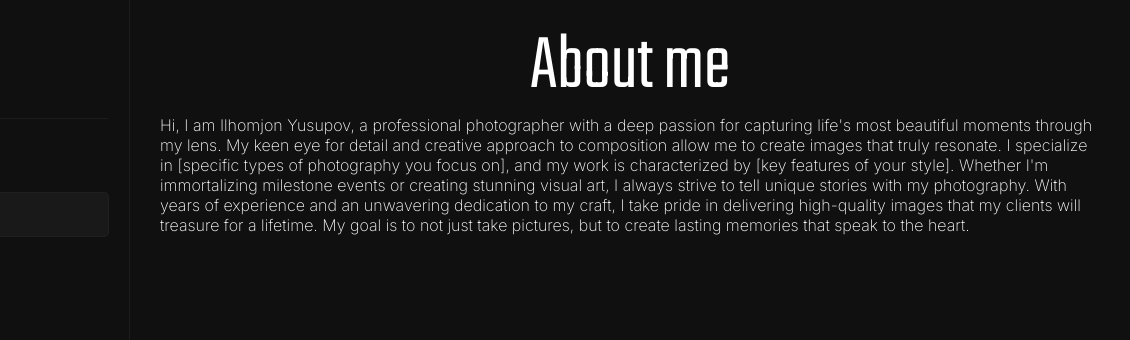
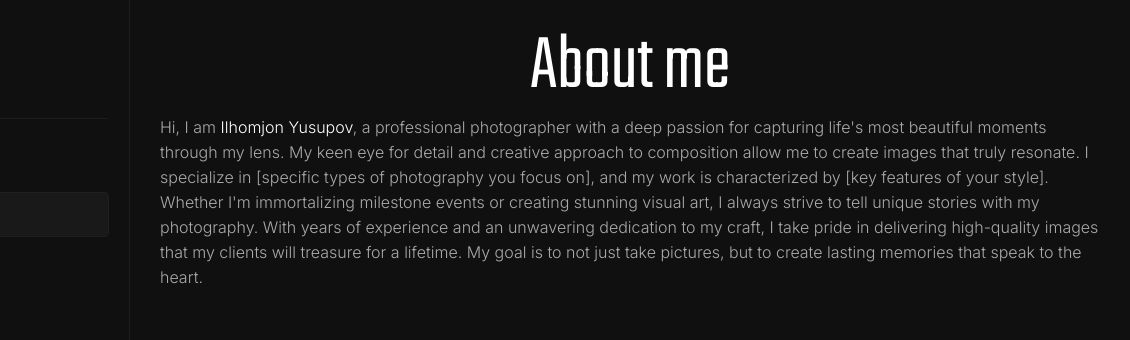
Before and after one commit to FESOO1/FESODI_PHOTO-STUDIO, a plain HTML site: page index.html in a window 1280 px wide. Both pictures are taken after a click on the link "About me". Shown: the top 340 px of the page, 150-1280 px from the left. Drawn offline with Linux system fonts and the light colour scheme; a web font is replaced by a local one.

Commit message:
Almost done.

```diff
--- a/index.html
+++ b/index.html
@@ -85,7 +85,7 @@
             <div class="pages about-page">
                 <div class="about-page-text">
                     <h1>About me</h1>
-                    <p>Hi, I am Ilhomjon Yusupov, a professional photographer with a deep passion for capturing life's most beautiful moments through my lens. My keen eye for detail and creative approach to composition allow me to create images that truly resonate. I specialize in [specific types of photography you focus on], and my work is characterized by [key features of your style]. Whether I'm immortalizing milestone events or creating stunning visual art, I always strive to tell unique stories with my photography. With years of experience and an unwavering dedication to my craft, I take pride in delivering high-quality images that my clients will treasure for a lifetime. My goal is to not just take pictures, but to create lasting memories that speak to the heart.</p>
+                    <p>Hi, I am <span class="text-focused">Ilhomjon Yusupov</span>, a professional photographer with a deep passion for capturing life's most beautiful moments through my lens. My keen eye for detail and creative approach to composition allow me to create images that truly resonate. I specialize in [specific types of photography you focus on], and my work is characterized by [key features of your style]. Whether I'm immortalizing milestone events or creating stunning visual art, I always strive to tell unique stories with my photography. With years of experience and an unwavering dedication to my craft, I take pride in delivering high-quality images that my clients will treasure for a lifetime. My goal is to not just take pictures, but to create lasting memories that speak to the heart.</p>
                 </div>
             </div>
         </div>
--- a/styles.css
+++ b/styles.css
@@ -227,6 +227,7 @@ nav {
     font-weight: 200;
     width: 700px;
     text-align: center;
+    line-height: 25px;
 }
 
 /* GALLERY ITSELF */
@@ -327,6 +328,11 @@ nav {
 }
 
 .about-page-text > p {
+    color: rgb(170, 170, 170);
+    font-weight: 300;
+    line-height: 25px;
+}
+
+.text-focused {
     color: white;
-    font-weight: 200;
 }
```
